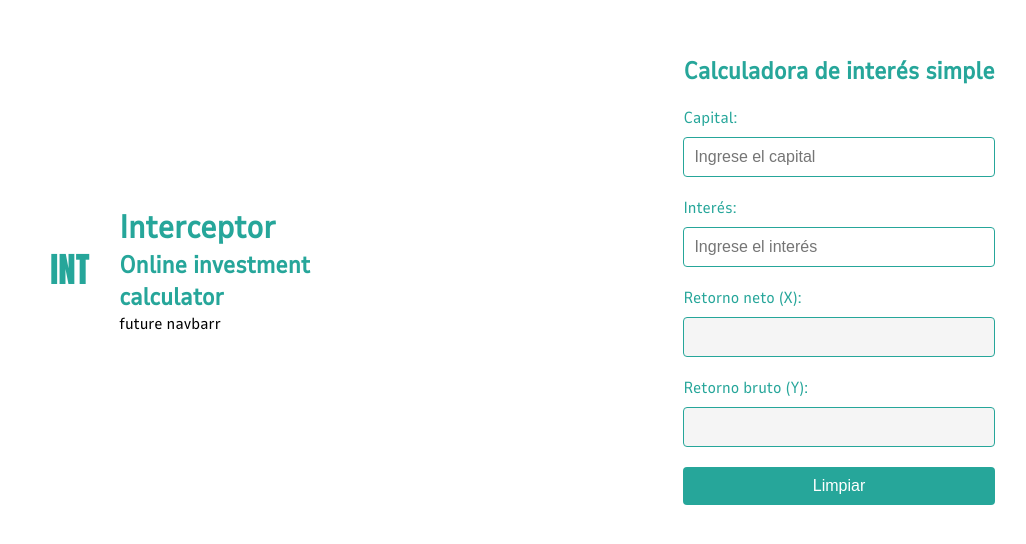
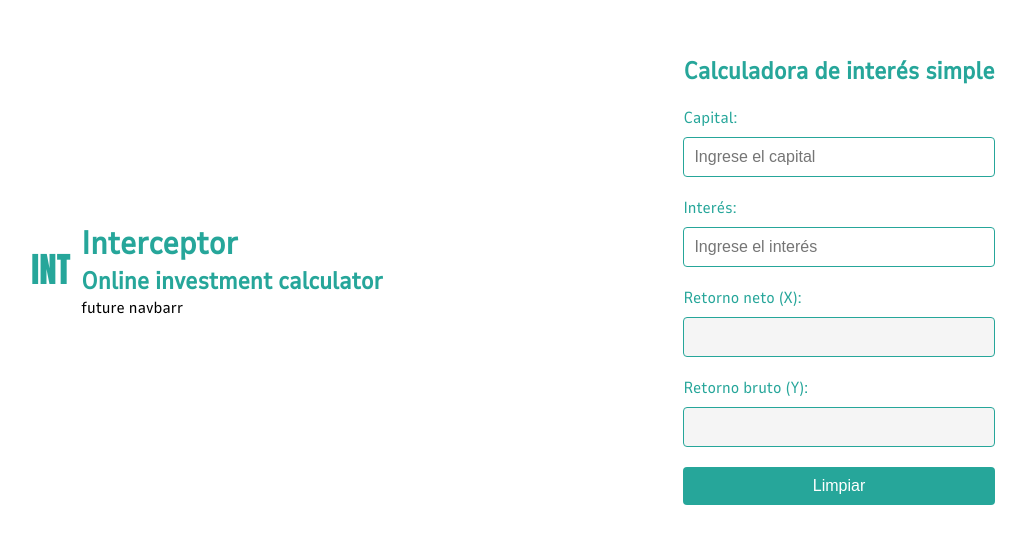
Before and after one commit to bcmfranco/crystal, a Nuxt app: page / in a window 1280 px wide. Shown: the part 138-682 px from the top of the page, without its empty margins (117-1143 px from the left). Built offline with nearby package versions, Linux system fonts and the light colour scheme.

Commit message:
Add styles

```diff
--- a/src/pages/index.vue
+++ b/src/pages/index.vue
@@ -82,9 +82,13 @@ export default {
 }
 
 #container #brand{
-  display: grid;
+  /* display: grid;
   grid-template-columns: 25% 75%;
-  grid-template-rows: 1fr;
+  grid-template-rows: 1fr; */
+
+  display: flex;
+  flex-direction: row;
+
   align-items: center;
   justify-items: center;
 }
@@ -174,7 +178,10 @@ button:hover {
   }
 
   #container #brand{
-    grid-template-columns: 1fr;
+    /* grid-template-columns: 1fr; */
+
+    display: flex;
+    flex-direction: column;
   }
 }
 
```
